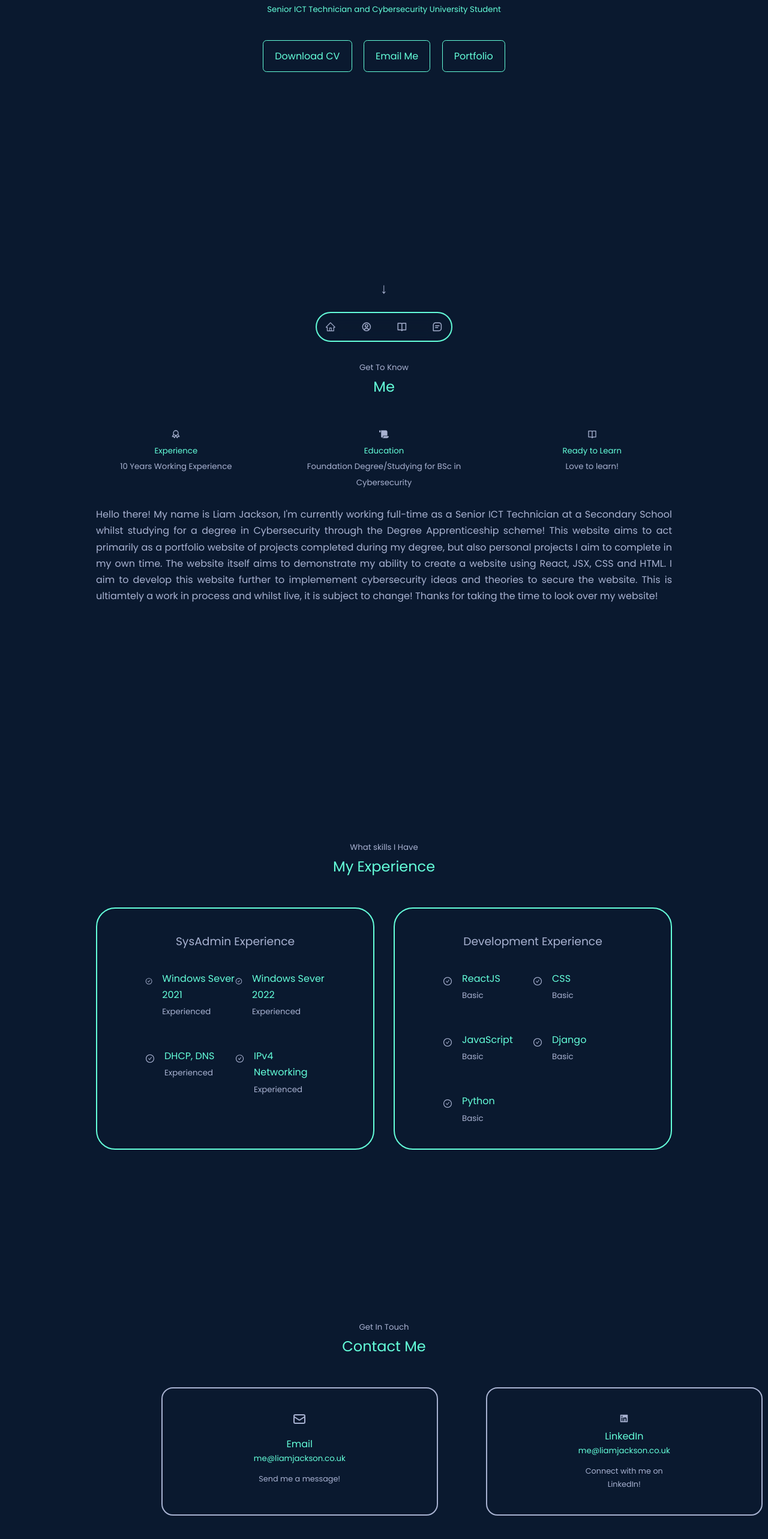
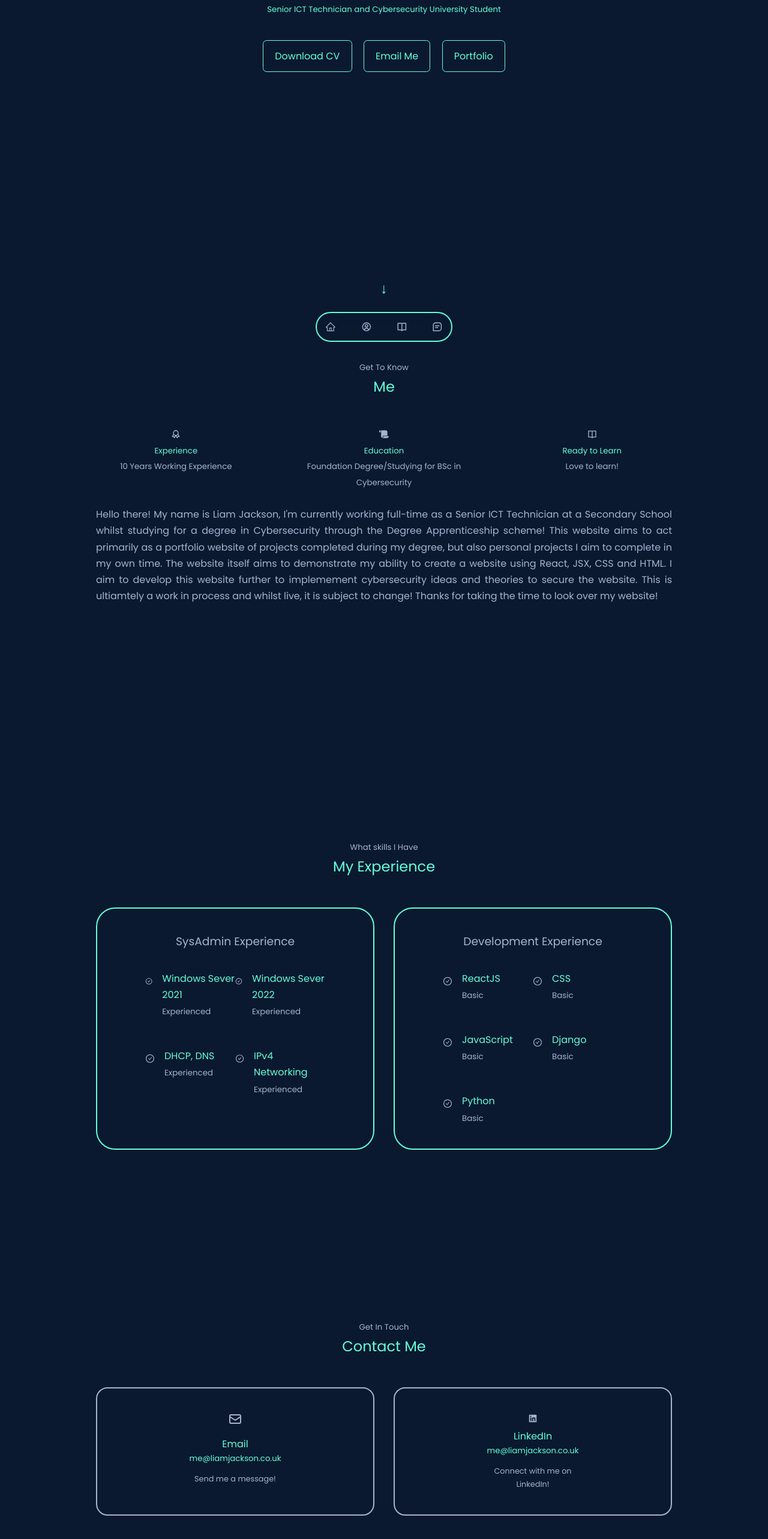
Before and after one commit to JacksonLDJ/react-portfolio-website, a React (Create React App) app: page / in a window 1280 px wide. Shown: the part 198-2764 px from the top of the page at 60% size. Built offline with nearby package versions, Linux system fonts and the light colour scheme; the HTML template or start-up script is replaced by a standard one.

Commit message:
CSS changes

```diff
--- a/src/components/Experience/Experience.css
+++ b/src/components/Experience/Experience.css
@@ -2,6 +2,7 @@
     display: grid;
     grid-template-columns: 1fr 1fr;
     gap: 2rem;
+    margin: 0 auto
 }
 
 
--- a/src/components/Header/Header.css
+++ b/src/components/Header/Header.css
@@ -41,7 +41,7 @@ Header {
     left: 50%;
     transform: translateX(-50%);
     font-size: 24px; /* Adjust the font size as needed */
-    color: var(--color-primary); /* Use the same color as your header text */
+    color: #64ffda; /* Use the same color as your header text */
     cursor: pointer;
     transition: opacity 0.6s ease-in-out; /* Adjust the duration as needed */
   }
--- a/src/components/contact/Contact.css
+++ b/src/components/contact/Contact.css
@@ -1,14 +1,13 @@
 .container.contact__container {
-    width: 58%;
     display: grid;
-    grid-template-columns: 30% 58%;
-    gap: 12rem;
+    gap: 2rem;
+
 }
 
 .contact__options {
     display: grid;
-    grid-template-columns: repeat(3, 1fr);
-    gap: 5rem;
+    grid-template-columns: 1fr 1fr;
+    gap: 2rem;
     background-color: var(--color-bg);
 }
 
@@ -23,7 +22,6 @@
     color: var(--color-primary);
     background: transparent;
     padding: 2.4rem 9.5rem;
-    border-radius: rem;
     border: 1px solid transparent;
     border: 2px solid var(--color-primary);
 }
--- a/src/index.css
+++ b/src/index.css
@@ -113,7 +113,7 @@ a:hover {
 }
 
 .btn:hover{
-    background: #233554;
+    background: #8892b0;
     color: white;
     border-color: #64ffda;
 }
```
